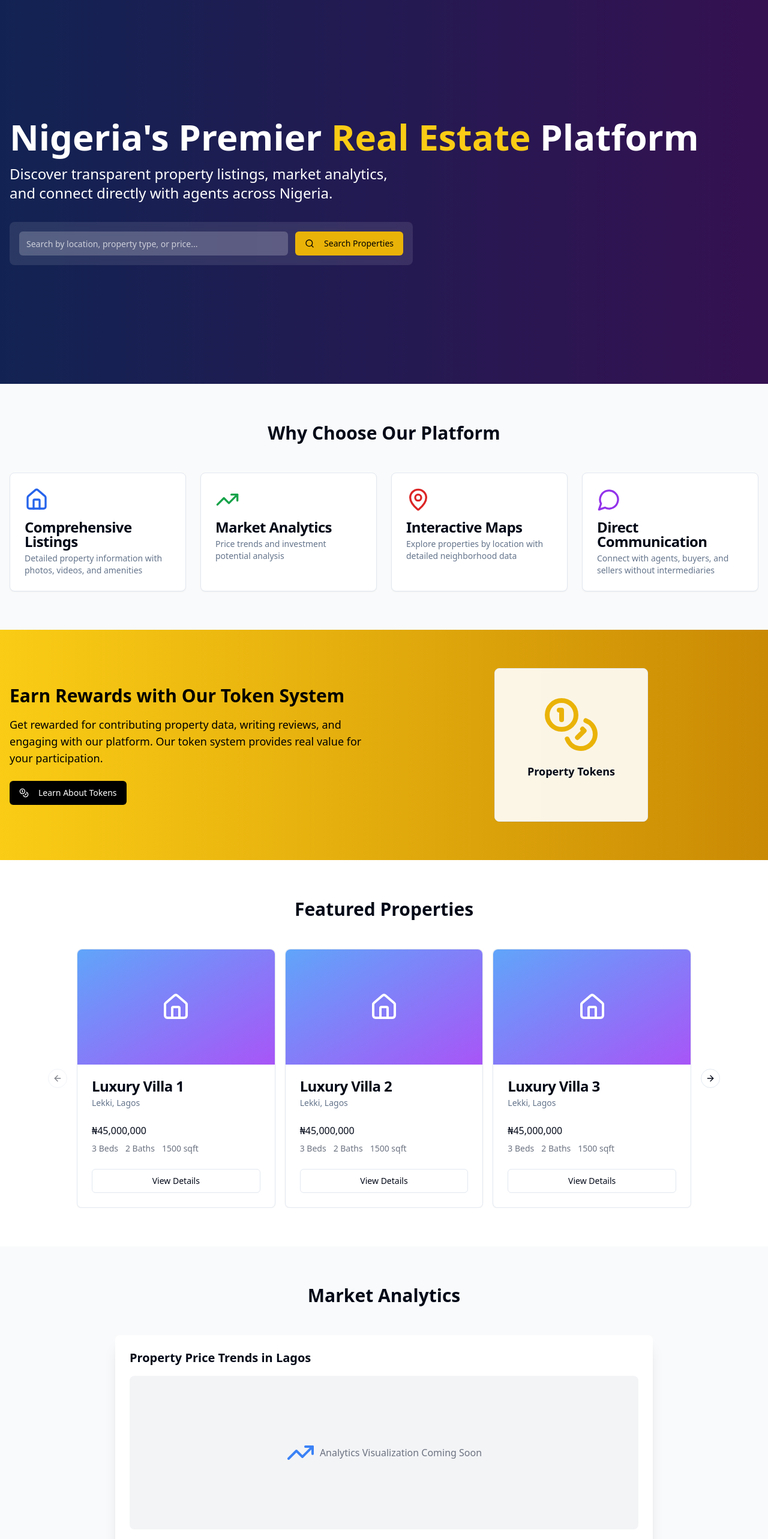
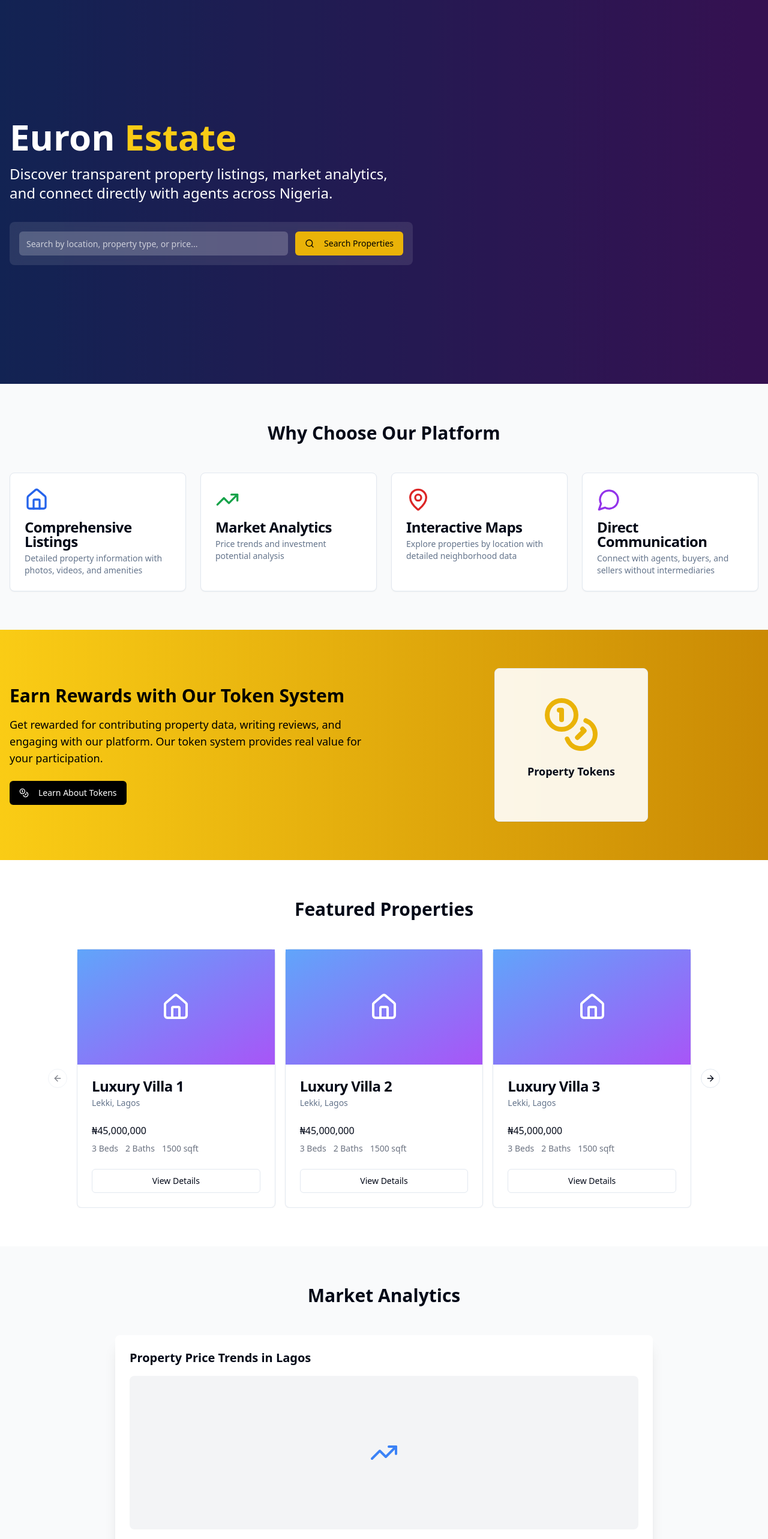
Before and after one commit to PR135TT/e-flow, a React (Vite) app: page / in a window 1280 px wide. Shown: the top 2566 px of the page at 60% size. Built offline with nearby package versions, Linux system fonts and the light colour scheme.

Commit message:
Update platform name and UI
- Change platform name to Euron Estate.
- Add sign-in button to the index page.
- Remove input placeholders.

```diff
--- a/src/pages/Index.tsx
+++ b/src/pages/Index.tsx
@@ -43,6 +43,8 @@ const Index = () => {
       navigate('/analytics');
     } else if (action === "Sign Up") {
       navigate('/signup');
+    } else if (action === "Sign In") {
+      navigate('/signup');
     } else if (action === "Learn More") {
       toast.info("Learn more functionality coming soon");
     }
@@ -73,7 +75,7 @@ const Index = () => {
         <div className="absolute inset-0 bg-black/40"></div>
         <div className="relative z-10 container mx-auto px-4 h-full flex flex-col justify-center items-start">
           <h1 className="text-4xl md:text-6xl font-bold mb-4">
-            Nigeria's Premier <span className="text-yellow-400">Real Estate</span> Platform
+            Euron <span className="text-yellow-400">Estate</span>
           </h1>
           <p className="text-xl md:text-2xl mb-8 max-w-2xl">
             Discover transparent property listings, market analytics, and connect directly with agents across Nigeria.
@@ -168,10 +170,8 @@ const Index = () => {
               {[1, 2, 3, 4, 5].map((item) => (
                 <CarouselItem key={item} className="md:basis-1/2 lg:basis-1/3">
                   <Card className="cursor-pointer" onClick={() => handleButtonClick(`View Property ${item}`)}>
-                    <div className="h-48 bg-gray-200 rounded-t-lg overflow-hidden">
-                      <div className="w-full h-full bg-gradient-to-br from-blue-400 to-purple-500 flex items-center justify-center text-white">
-                        <Home className="h-12 w-12" />
-                      </div>
+                    <div className="h-48 bg-gradient-to-br from-blue-400 to-purple-500 flex items-center justify-center text-white">
+                      <Home className="h-12 w-12" />
                     </div>
                     <CardHeader>
                       <CardTitle>Luxury Villa {item}</CardTitle>
@@ -217,7 +217,6 @@ const Index = () => {
             <h3 className="text-xl font-bold mb-4">Property Price Trends in Lagos</h3>
             <div className="h-64 bg-gray-100 rounded-lg mb-4 flex items-center justify-center">
               <TrendingUp className="h-12 w-12 text-blue-500" />
-              <span className="ml-2 text-gray-500">Analytics Visualization Coming Soon</span>
             </div>
             <p className="text-gray-600 mb-4">
               Our platform provides comprehensive market analytics to help you make informed investment decisions.
@@ -233,7 +232,7 @@ const Index = () => {
         <div className="container mx-auto px-4 text-center">
           <h2 className="text-3xl font-bold mb-4">Ready to Find Your Perfect Property?</h2>
           <p className="text-xl mb-8 max-w-2xl mx-auto">
-            Join thousands of users who trust E Flow for reliable Nigerian real estate data
+            Join thousands of users who trust Euron Estate for reliable Nigerian real estate data
           </p>
           <div className="flex flex-col sm:flex-row gap-4 justify-center">
             <Button
@@ -245,9 +244,9 @@ const Index = () => {
             <Button
               variant="outline"
               className="text-white border-white hover:bg-white/10 text-lg px-8 py-6"
-              onClick={() => handleButtonClick("Learn More")}
+              onClick={() => handleButtonClick("Sign In")}
             >
-              Learn More
+              Sign In
             </Button>
           </div>
         </div>
@@ -258,7 +257,7 @@ const Index = () => {
         <div className="container mx-auto px-4">
           <div className="grid grid-cols-1 md:grid-cols-4 gap-8">
             <div>
-              <h3 className="text-xl font-bold mb-4">E Flow</h3>
+              <h3 className="text-xl font-bold mb-4">Euron Estate</h3>
               <p className="text-gray-400">The go-to platform for transparent real estate data in Nigeria</p>
             </div>
             <div>
@@ -282,13 +281,13 @@ const Index = () => {
               <h4 className="font-bold mb-4">Contact</h4>
               <ul className="space-y-2">
                 <li className="text-gray-400">Lagos, Nigeria</li>
-                <li className="text-gray-400">info@eflow.com</li>
+                <li className="text-gray-400">info@euronestate.com</li>
                 <li className="text-gray-400">+234 123 456 7890</li>
               </ul>
             </div>
           </div>
           <div className="border-t border-gray-800 mt-8 pt-8 text-center text-gray-500">
-            <p>&copy; {new Date().getFullYear()} E Flow. All rights reserved.</p>
+            <p>&copy; {new Date().getFullYear()} Euron Estate. All rights reserved.</p>
           </div>
         </div>
       </footer>
```
